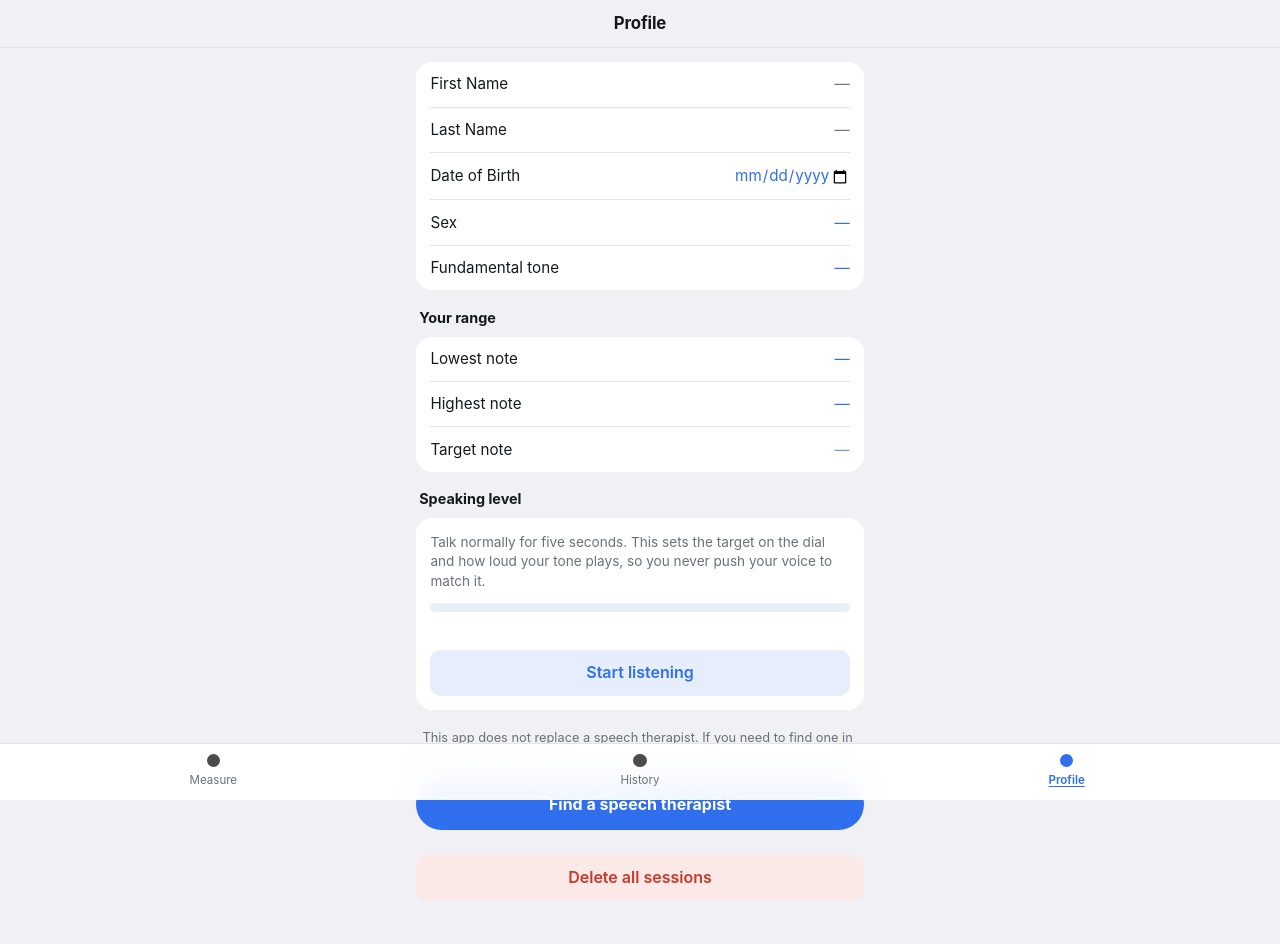
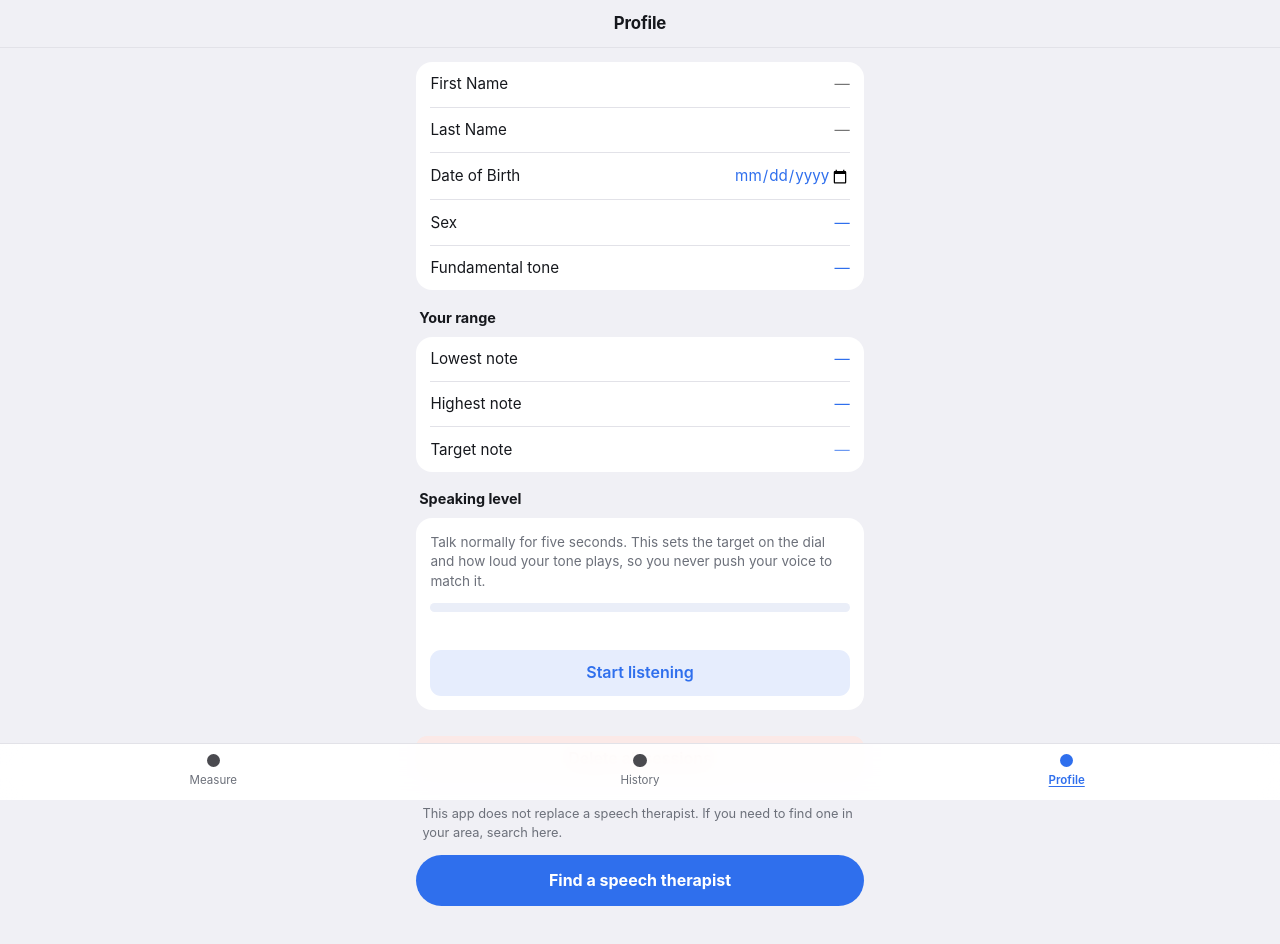
Before and after one commit to gaborekg/FZER0, a website with bundled scripts: page webapp/index.html in a window 1280 px wide. Both pictures are taken after a click on the button "Profile". Built offline with nearby package versions, Linux system fonts and the light colour scheme.

Commit message:
Pin the therapist CTA to the foot of the Profile screen

```diff
--- a/webapp/app.css
+++ b/webapp/app.css
@@ -16,6 +16,7 @@
   --bar-track: #d6d7dd;
   --bar-fill: #4a4a4f;
 
+  --app-bar-height: 2.95rem;
   --tab-bar-height: 4.25rem;
 }
 
@@ -71,8 +72,11 @@ body {
   margin: 0 auto;
 }
 
-.screen[hidden] {
-  display: none;
+/* Views are switched by this attribute, so it has to outrank every layout rule
+   below — including `.screen[data-screen='profile'] { display: flex }`, which
+   matches at the same specificity and would otherwise win on order alone. */
+[hidden] {
+  display: none !important;
 }
 
 .tab-bar {
@@ -537,8 +541,24 @@ select.row-input {
   transition: width 0.08s linear;
 }
 
+/* The therapist CTA sits at the foot of the screen rather than trailing the
+   settings, so it reads as the way out of the app instead of one more control.
+   `margin-top: auto` puts it there when the settings are short, and it simply
+   follows them when they are not. */
+.screen[data-screen='profile'] {
+  display: flex;
+  flex-direction: column;
+  min-height: calc(100vh - var(--app-bar-height) - var(--tab-bar-height) - 2.4rem);
+  min-height: calc(100dvh - var(--app-bar-height) - var(--tab-bar-height) - 2.4rem);
+}
+
+.profile-footer {
+  margin-top: auto;
+  padding-top: 1.5rem;
+}
+
 .disclaimer {
-  margin: 1.2rem 0.4rem 0.8rem;
+  margin: 0 0.4rem 0.8rem;
   font-size: 0.8rem;
   color: var(--ink-2);
 }
--- a/webapp/index.html
+++ b/webapp/index.html
@@ -127,13 +127,15 @@
         <button class="wide-button" data-action="start-calibration">Start listening</button>
       </div>
 
-      <p class="disclaimer">
-        This app does not replace a speech therapist. If you need to find one in
-        your area, search here.
-      </p>
-      <button class="cta" data-action="find-therapist">Find a speech therapist</button>
+      <button class="wide-button danger" data-action="clear-sessions">Delete all sessions</button>
 
-      <button class="wide-button danger" data-action="clear-sessions">Delete all sessions</button>
+      <div class="profile-footer">
+        <p class="disclaimer">
+          This app does not replace a speech therapist. If you need to find one in
+          your area, search here.
+        </p>
+        <button class="cta" data-action="find-therapist">Find a speech therapist</button>
+      </div>
     </section>
 
   </main>
```
